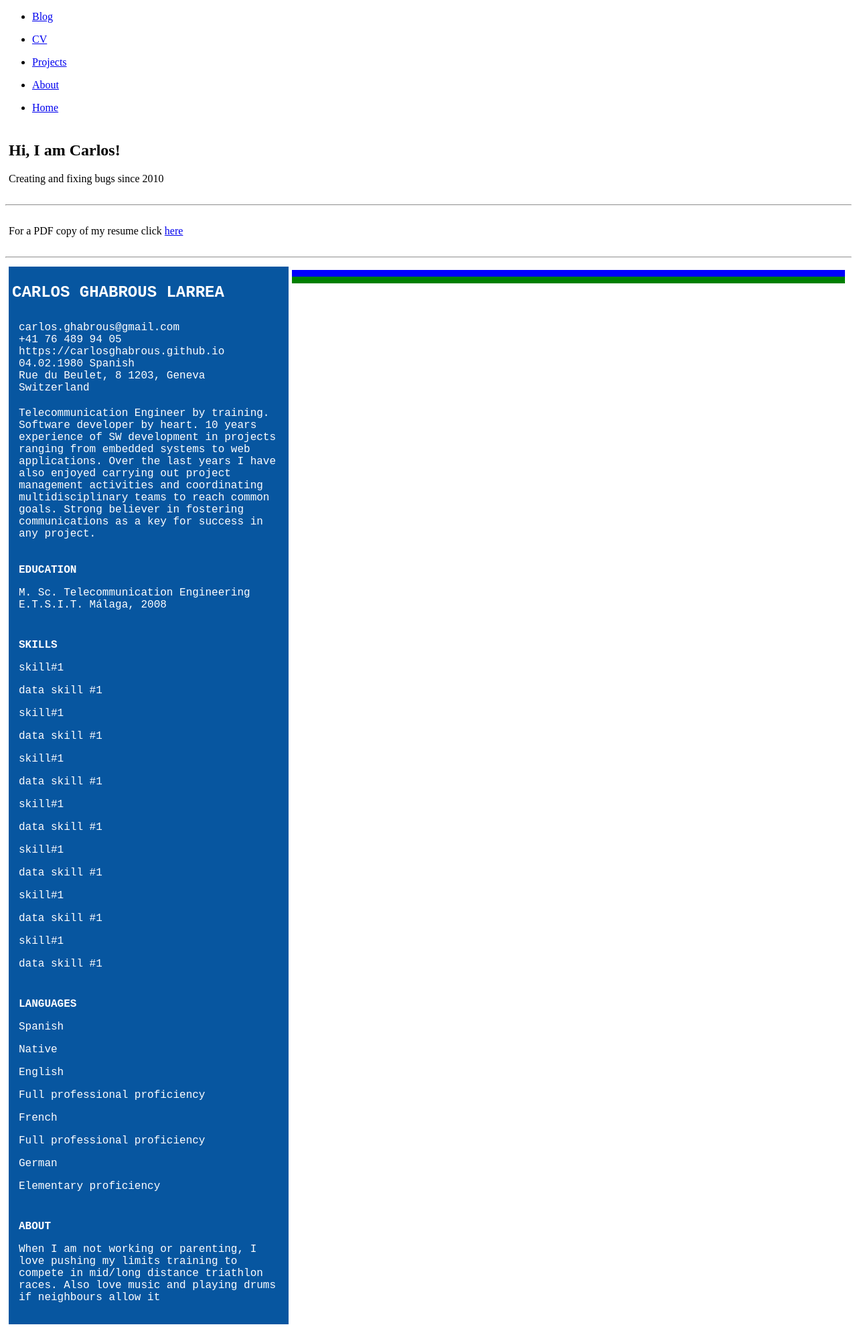
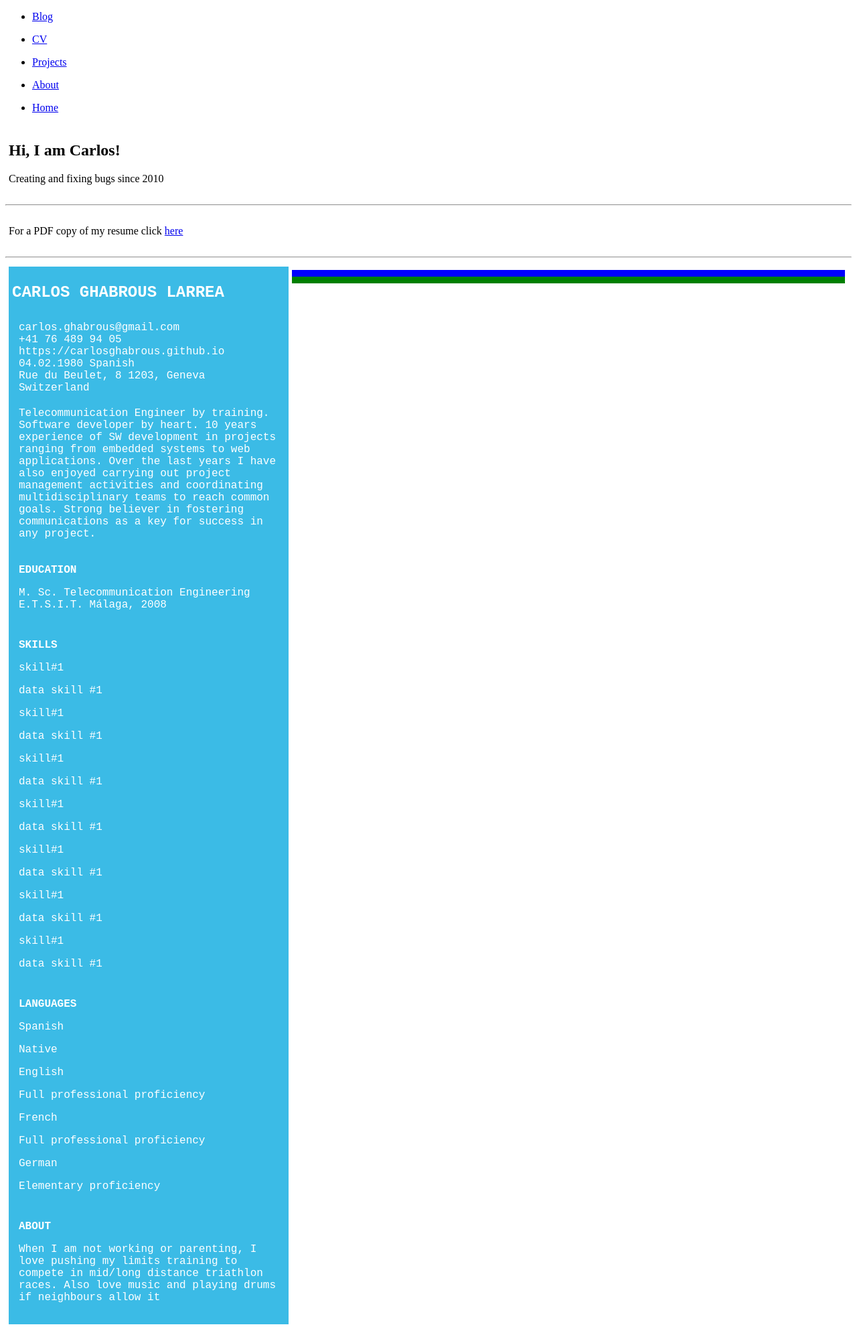
Before and after one commit to carlosghabrous/carlosghabrous.github.io, a Jekyll site: the page built from cv/index.html, in a window 1280 px wide. Shown: the whole page at 67% size. Built offline with Jekyll 4.4.1, drawn with Linux system fonts in a browser that asks for light colours.

Commit message:
Update color to match that of main page

```diff
--- a/_sass/cv.scss
+++ b/_sass/cv.scss
@@ -16,7 +16,7 @@
     --fc-side_bar--skill: black;
     --fc-right_side: black;
 
-    --clr-side_bar: rgb(7, 86, 160);
+    --clr-side_bar: #3bbbe6;
 }
 
 body {
```
